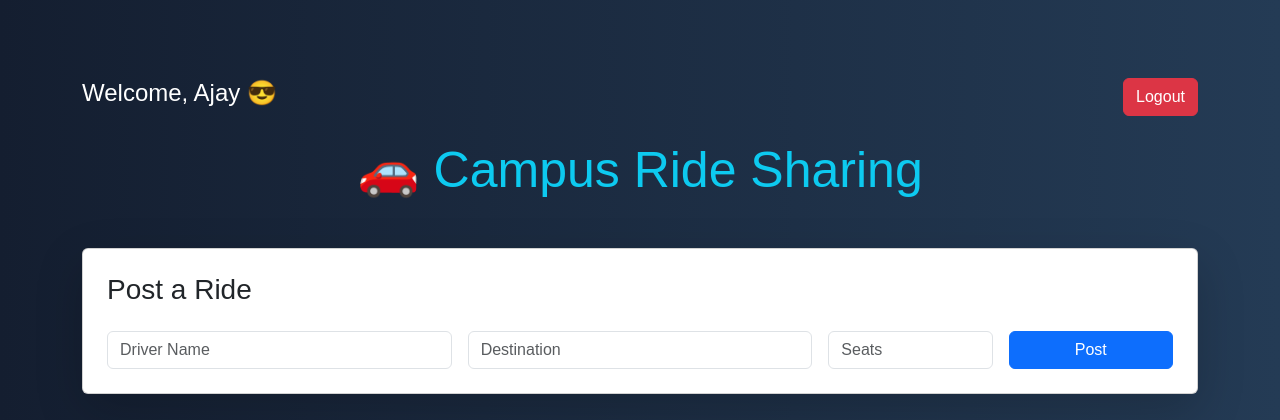
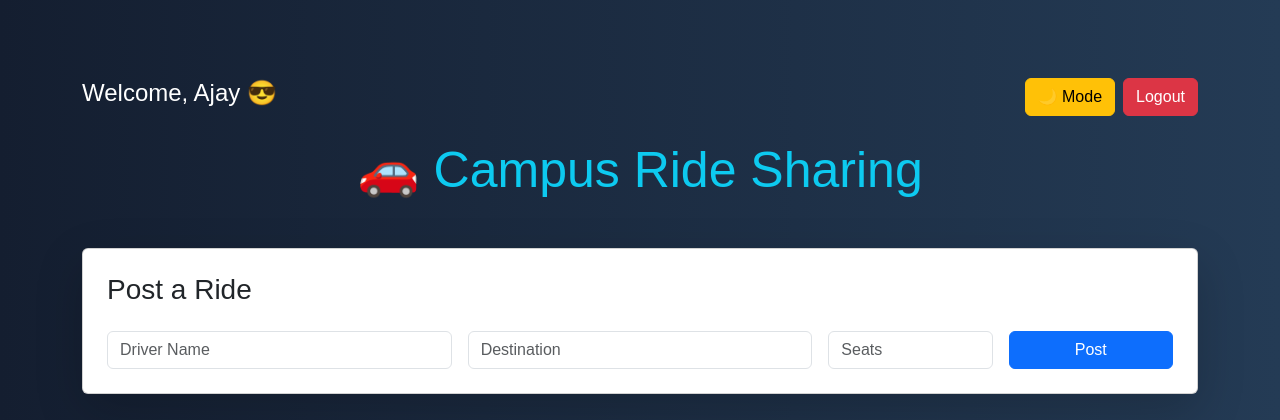
Before and after one commit to ReddiGiri/campus-ride-sharing, a Flask app: page / in a window 1280 px wide. Shown: the top 420 px of the page. Run offline with Flask 3, Linux system fonts and the light colour scheme; a user stored in the database is signed in; data comes from the database, SQL or seed files in the repository.

Commit message:
Added dark light mode

```diff
--- a/backend/templates/index.html
+++ b/backend/templates/index.html
@@ -15,7 +15,7 @@
 
 </head>
 
-<body>
+<body id="body">
 
     <div class="container py-5">
 
@@ -27,9 +27,21 @@
                 Welcome, {{ user }} 😎
             </h4>
 
-            <a href="/logout" class="btn btn-danger">
-                Logout
-            </a>
+            <div class="d-flex gap-2">
+
+                <button
+                    onclick="toggleMode()"
+                    class="btn btn-warning">
+
+                    🌙 Mode
+
+                </button>
+
+                <a href="/logout" class="btn btn-danger">
+                    Logout
+                </a>
+
+            </div>
 
         </div>
 
@@ -179,6 +191,30 @@
 
     </div>
 
+    <script>
+
+        function toggleMode() {
+
+            let body = document.getElementById("body")
+
+            if (body.classList.contains("bg-dark")) {
+
+                body.classList.remove("bg-dark")
+                body.classList.remove("text-white")
+
+            }
+
+            else {
+
+                body.classList.add("bg-dark")
+                body.classList.add("text-white")
+
+            }
+
+        }
+
+    </script>
+
 </body>
 
 </html>
```
